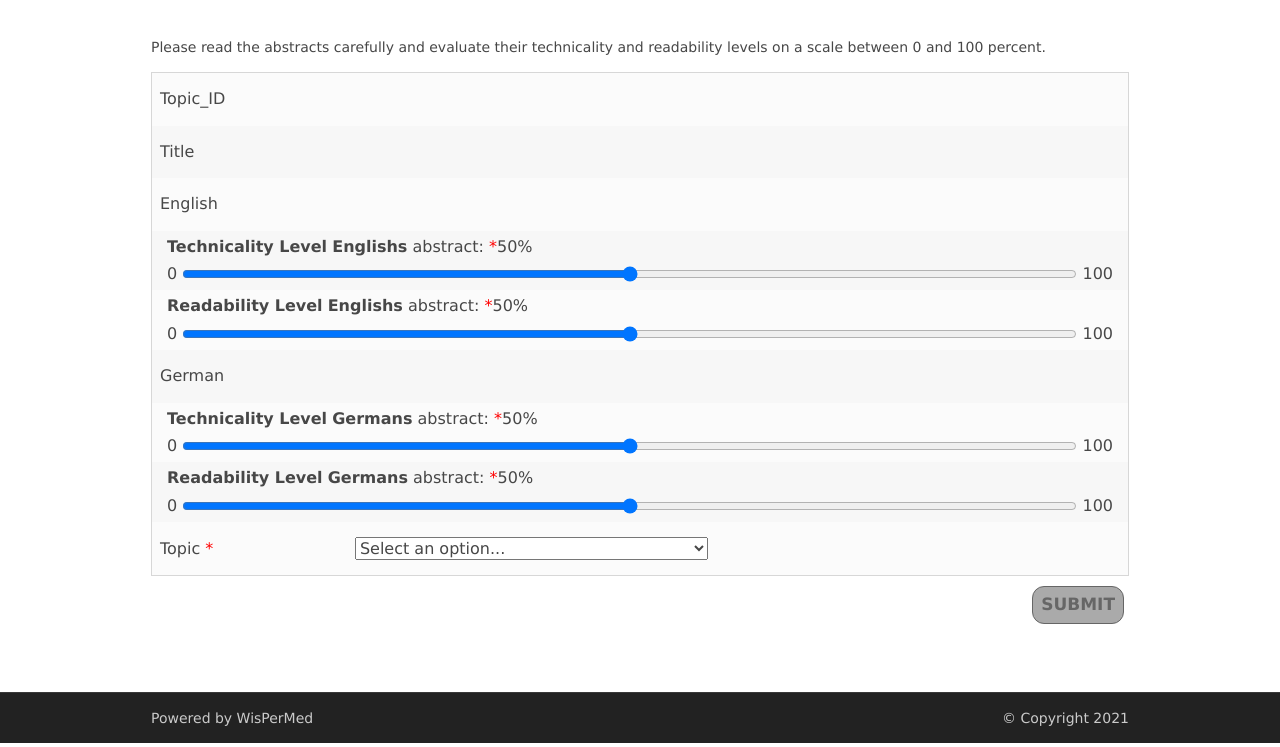
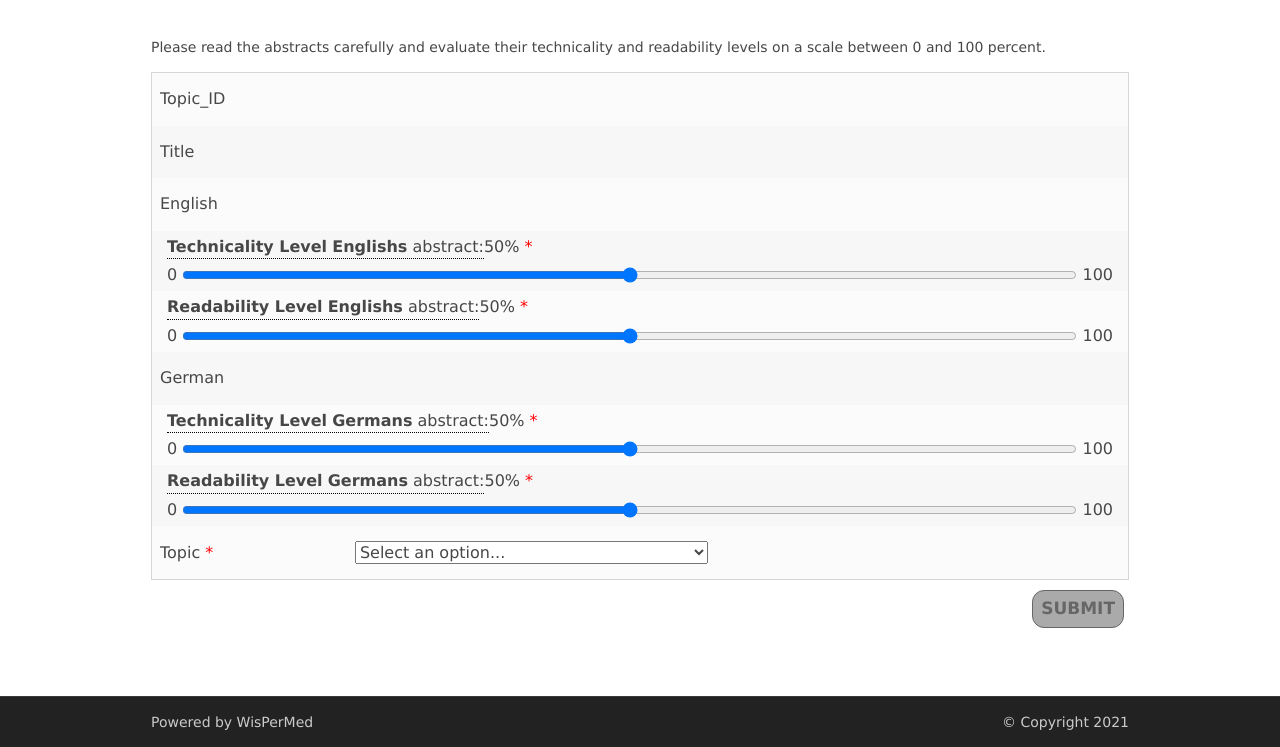
Before and after one commit to samehfrihat/TechnicalityLevelAnnotationTool, a Flask app: template src/static/templates/technicality.html in a window 1280 px wide. Shown: the part 443-1190 px from the top of the page. Run offline with Flask 2, Linux system fonts and the light colour scheme; the template is opened without the code that fills it, so the values that code supplies are empty; parts of the project's set-up code (start-up, migrations or seed data) failed here and were passed over.

Commit message:
add tooltip

```diff
--- a/src/static/layout/styles/index.css
+++ b/src/static/layout/styles/index.css
@@ -180,3 +180,43 @@ input[type="range"]::-moz-range-track {
     content:" *";
     color: red;
 }
+
+
+.tooltip {
+  position: relative;
+  display: inline-block;
+  border-bottom: 1px dotted black;
+}
+
+.tooltip .tooltiptext {
+  visibility: hidden;
+  width: 400px;
+  background-color: #555;
+  color: #fff;
+  text-align: center;
+  border-radius: 6px;
+  padding: 5px 0;
+  position: absolute;
+  z-index: 1;
+  bottom: 125%;
+  left: 50%;
+  margin-left: -60px;
+  opacity: 0;
+  transition: opacity 0.3s;
+}
+
+.tooltip .tooltiptext::after {
+  content: "";
+  position: absolute;
+  top: 100%;
+  left: 50%;
+  margin-left: -5px;
+  border-width: 5px;
+  border-style: solid;
+  border-color: #555 transparent transparent transparent;
+}
+
+.tooltip:hover .tooltiptext {
+  visibility: visible;
+  opacity: 1;
+}
--- a/src/static/templates/technicality.html
+++ b/src/static/templates/technicality.html
@@ -81,13 +81,14 @@
                     <tr><!--INPUT-->
                         <td class="tg-0lax" colspan="2" style="padding:0 10px;">
                             <div class="slider_with_counter">
-                                <label for="level_en" id="technicality_label_level_en" class="required">
+                                <label for="level_en" id="technicality_label_level_en" class="tooltip">
                                     <strong>{{gettext('Technicality Level')}}</strong>
                                     <strong>{{gettext('Englishs')}}</strong>
                                     {{gettext('abstract: ')}}
+                                    <span class="tooltiptext">An article may be well written and grammatically understandable, but its content may cover concepts only understandable to people learned in a certain domain. 0 means high technical text, and 100 low technicality.</span>
                                 </label>
                                 <output id="output_en" for="level_en"></output>
-                                <span class="counter">%</span>
+                                <span class="counter, required">%</span>
                                 <div class="slider_extended">
                                     <span>  0  </span>
                                     <input type="range" name="technicality_level_en" min=0
@@ -102,13 +103,14 @@
                     <tr><!--INPUT-->
                         <td class="tg-0lax" colspan="2" style="padding:0 10px;">
                             <div class="slider_with_counter">
-                                <label for="read_level_en" id="readability_label_level_en" class="required">
+                                <label for="read_level_en" id="readability_label_level_en" class="tooltip">
                                     <strong>{{gettext('Readability Level')}}</strong>
                                     <strong>{{gettext('Englishs')}}</strong>
                                     {{gettext('abstract: ')}}
+                                    <span class="tooltiptext">The ease with which a reader can understand a written text. 0 means Hard to read, and 100 easy to read.</span>
                                 </label>
                                 <output id="readability_output_en" for="read_level_en"></output>
-                                <span class="counter">%</span>
+                                <span class="counter, required">%</span>
                                 <div class="slider_extended">
                                     <span>  0  </span>
                                     <input type="range" name="readability_level_en" min=0
@@ -127,12 +129,15 @@
                     <tr><!--INPUT-->
                         <td class="tg-0lax" colspan="2" style="padding:0 10px;">
                             <div class="slider_with_counter">
-                                <label for="level_de" id="technicality_label_level_de" class="required">
+                                <label for="level_de" id="technicality_label_level_de" class="tooltip">
                                     <strong>{{gettext('Technicality Level')}}</strong>
                                     <strong>{{gettext('Germans')}}</strong>
-                                    {{gettext('abstract:')}}</label>
+                                    {{gettext('abstract:')}}
+
+                                    <span class="tooltiptext">Ein Artikel kann gut geschrieben und grammatikalisch verständlich sein, aber sein Inhalt kann Konzepte umfassen, die nur für Menschen mit Fachkenntnissen in einem bestimmten Bereich verständlich sind. 0 bedeutet, dass der Text sehr technisch ist, und 100, dass er wenig technisch ist.</span>
+                                </label>
                                 <output id="output_de" for="level_de"></output>
-                                <span class="counter">%</span>
+                                <span class="counter, required">%</span>
                                 <div class="slider_extended">
                                     <span> 0  </span>
                                     <input type="range" name="technicality_level_de" min=0
@@ -147,12 +152,14 @@
                     <tr><!--INPUT-->
                         <td class="tg-0lax" colspan="2" style="padding:0 10px;">
                             <div class="slider_with_counter">
-                                <label for="readability_level_de" id="readability_label_level_de" class="required">
+                                <label for="readability_level_de" id="readability_label_level_de" class="tooltip">
                                     <strong>{{gettext('Readability Level')}}</strong>
                                     <strong>{{gettext('Germans')}}</strong>
-                                    {{gettext('abstract:')}}</label>
+                                    {{gettext('abstract:')}}
+                                    <span class="tooltiptext">Die Leichtigkeit, mit der ein Leser einen geschriebenen Text verstehen kann. 0 bedeutet schwer zu lesen und 100 leicht zu lesen.</span>
+                                </label>
                                 <output id="readability_output_de" for="readability_level_de"></output>
-                                <span class="counter">%</span>
+                                <span class="counter, required">%</span>
                                 <div class="slider_extended">
                                     <span> 0  </span>
                                     <input type="range" name="readability_level_de" min=0
```
